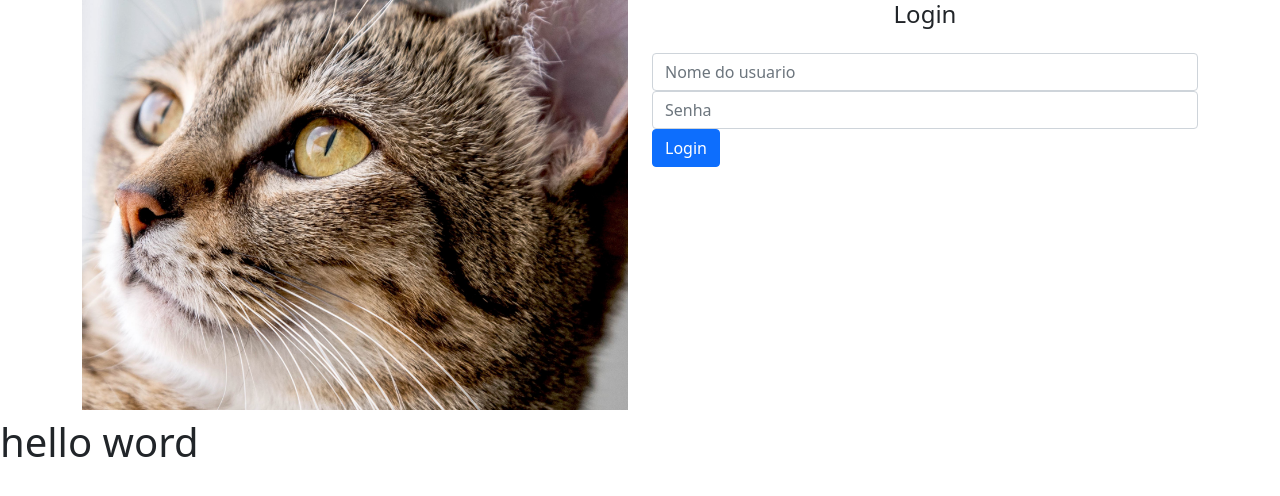
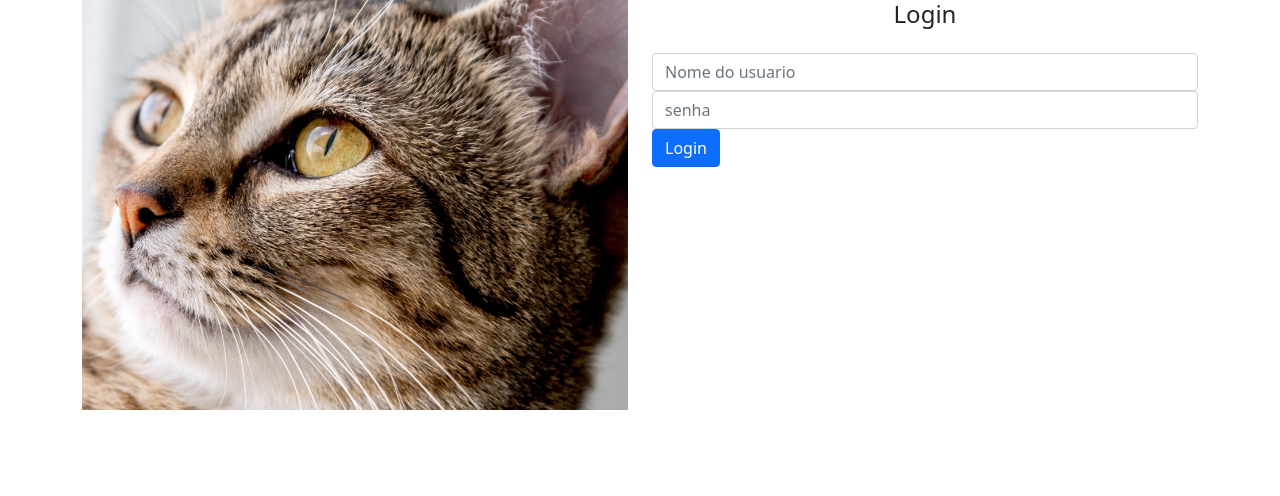
Before and after one commit to JoseNeto09/faceCat_angular, an Angular app: page /home in a window 1280 px wide. Shown: the top 496 px of the page. Built offline with nearby package versions, Linux system fonts and the light colour scheme.

Commit message:
databind

```diff
--- a/src/app/app.component.html
+++ b/src/app/app.component.html
@@ -1,2 +1 @@
 <router-outlet></router-outlet>
-<h1>hello word</h1>
--- a/src/app/home/login/login.component.html
+++ b/src/app/home/login/login.component.html
@@ -1,12 +1,24 @@
 <h4 class="text-center">Login</h4>
 
-<form class="form mt-4">
+<form class="form mt-4" (ngSubmit)="login()">
+
   <div class="form-group">
-    <input class="form-control" placeholder="Nome do usuario" />
+    <input
+        class="form-control"
+        placeholder="Nome do usuario"
+        [(ngModel)]="usuario"
+        name="usuario"
+     />
   </div>
 
   <div class="form-group">
-    <input type="password" class="form-control" placeholder="Senha" />
+    <input
+        type="password"
+        class="form-control"
+        placeholder="senha"
+        [(ngModel)]="senha"
+        name="senha"
+    />
   </div>
 
   <button type="submit" class="btn btn-primary btn-block">Login</button>
--- a/src/app/home/login/login.component.ts
+++ b/src/app/home/login/login.component.ts
@@ -7,9 +7,15 @@ import { Component, OnInit } from '@angular/core';
 })
 export class LoginComponent implements OnInit {
 
+  usuario = '';
+  senha = '';
+
   constructor() { }
 
-  ngOnInit(): void {
+  ngOnInit(): void { }
+
+  login(){
+    console.log(this.usuario);
+    console.log(this.senha);
   }
-
 }
```
Also changed, not shown: src/app/autenticacao/autenticacao.service.ts (+10 -1 lines), src/app/home/home.module.ts (+3 -5 lines).
